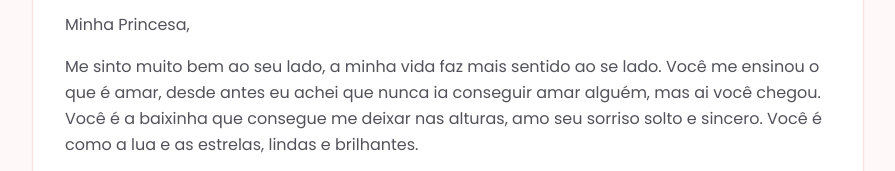
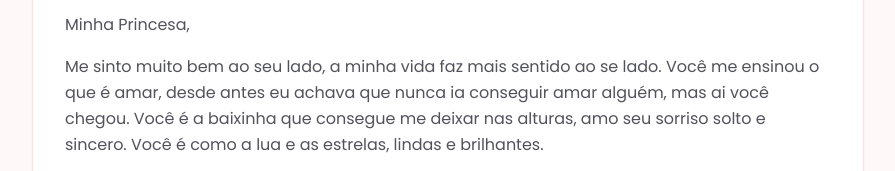
Before and after one commit to Callebeejgp/projeto_princess, a plain HTML site: page index.html in a window 1280 px wide. Shown: the part 566-737 px from the top of the page, without its empty margins (192-1087 px from the left). Drawn offline with nearby package versions, Linux system fonts and the light colour scheme.

Commit message:
alteração no texto

```diff
--- a/index.html
+++ b/index.html
@@ -118,7 +118,7 @@
                 Minha Princesa,
             </p>
             <p class="mt-4 text-zinc-600 leading-relaxed">
-                Me sinto muito bem ao seu lado, a minha vida faz mais sentido ao se lado. Você me ensinou o que é amar, desde antes eu achei que nunca ia conseguir amar alguém, mas ai você chegou. Você é a baixinha que consegue me deixar nas alturas, amo seu sorriso solto
+                Me sinto muito bem ao seu lado, a minha vida faz mais sentido ao se lado. Você me ensinou o que é amar, desde antes eu achava que nunca ia conseguir amar alguém, mas ai você chegou. Você é a baixinha que consegue me deixar nas alturas, amo seu sorriso solto
                 e sincero. Você é como a lua e as estrelas, lindas e brilhantes.
 
             </p>
```
